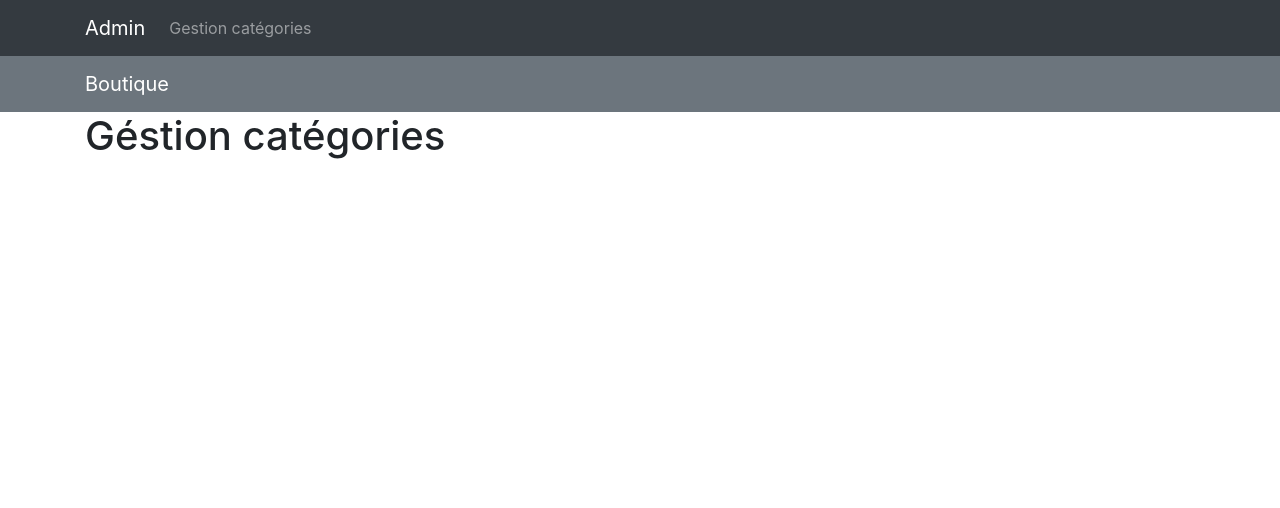
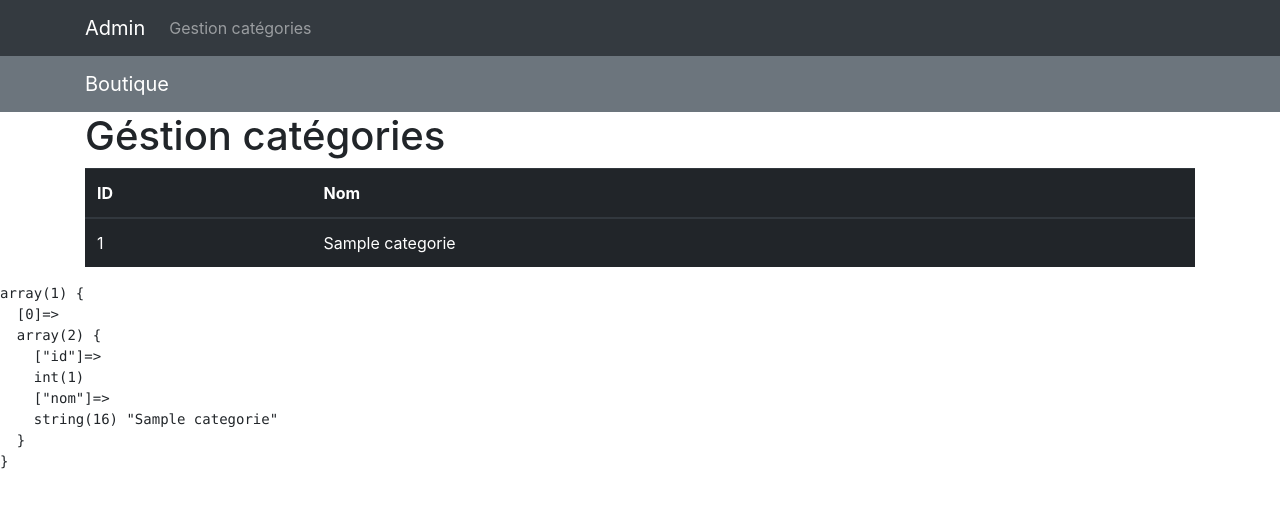
Before and after one commit to MatheoDev404/formation-back, a PHP site: page /boutique/admin/categories.php in a window 1280 px wide. Shown: the top 508 px of the page. Run offline with PHP 8.4, Linux system fonts and the light colour scheme; tables that the repository leaves empty or names only in its code hold one stand-in row (values such as "Sample post").

Commit message:
affichage tableau categories 05-07-2018

```diff
--- a/PHP/boutique/admin/categories.php
+++ b/PHP/boutique/admin/categories.php
@@ -1,12 +1,57 @@
 
 <?php
+
 require_once __DIR__  . '/../include/init.php';
 
 require __DIR__  . '/../layout/top.php';
+
+
+
+// lister les catégories dans un tbleau html
+
+// requetage ici:
+$stmt =  $pdo->query('SELECT * FROM categorie');
+$categories = $stmt->fetchAll();
+
+
+
 ?>
 
 <h1>Géstion catégories</h1>
 
+<!-- le tableau html ici  -->
+<table class="table table-dark">
+    <thead>
+        <tr>
+            <th>ID</th>
+            <th>Nom</th>
+        </tr>
+    </thead>
+    <tbody>
+        <?php
+
+        foreach ($categories as $categorie) :
+        ?>
+        <?php
+        // Alternative :
+        // foreach ($categories as $categorie) {
+        //     echo '<tr><td>' . $categorie['id'] . '</td><td>' . $categorie['nom'] . '</td></tr>';
+        // }
+        ?>
+            <tr>
+                <td><?= $categorie['id']; ?></td>
+                <td><?= $categorie['nom']; ?></td>
+            </tr>
+
+        <?php
+        endforeach;
+        ?>
+
+    </tbody>
+</table>
+
 <?php
+
 require __DIR__  . '/../layout/bottom.php';
+dump($categories);
 ?>
--- /dev/null
+++ b/PHP/boutique/include/fonctions.php
@@ -0,0 +1,7 @@
+<?php
+
+function dump($var) {
+    echo '<pre>' ;
+    var_dump($var);
+    echo '</pre>';
+}
--- a/PHP/boutique/include/init.php
+++ b/PHP/boutique/include/init.php
@@ -1,2 +1,5 @@
 <?php
+define('RACINE_WEB', '/matheo_stunault/formation-back/PHP/boutique/');
+
 require __DIR__ . '/cnx.php';
+require __DIR__ . '/fonctions.php';
--- a/PHP/boutique/layout/top.php
+++ b/PHP/boutique/layout/top.php
@@ -18,7 +18,7 @@
             <div class="navbar-collapse">
                 <ul class="navbar-nav">
                     <li class="nav-item">
-                        <a href="admin/categories.php" class="nav-link">Gestion catégories</a>
+                        <a href="<?= RACINE_WEB; ?>admin/categories.php" class="nav-link">Gestion catégories</a>
                     </li>
                 </ul>
             </div>
@@ -27,7 +27,7 @@
 
     <nav class="navbar navbar-expand-mb navbar-dark bg-secondary">
         <div class="container navbar_nav">
-            <a href="index.php" class="navbar-brand">Boutique</a>
+            <a href="<?= RACINE_WEB; ?>index.php" class="navbar-brand">Boutique</a>
         </div>
     </nav>
 
```
